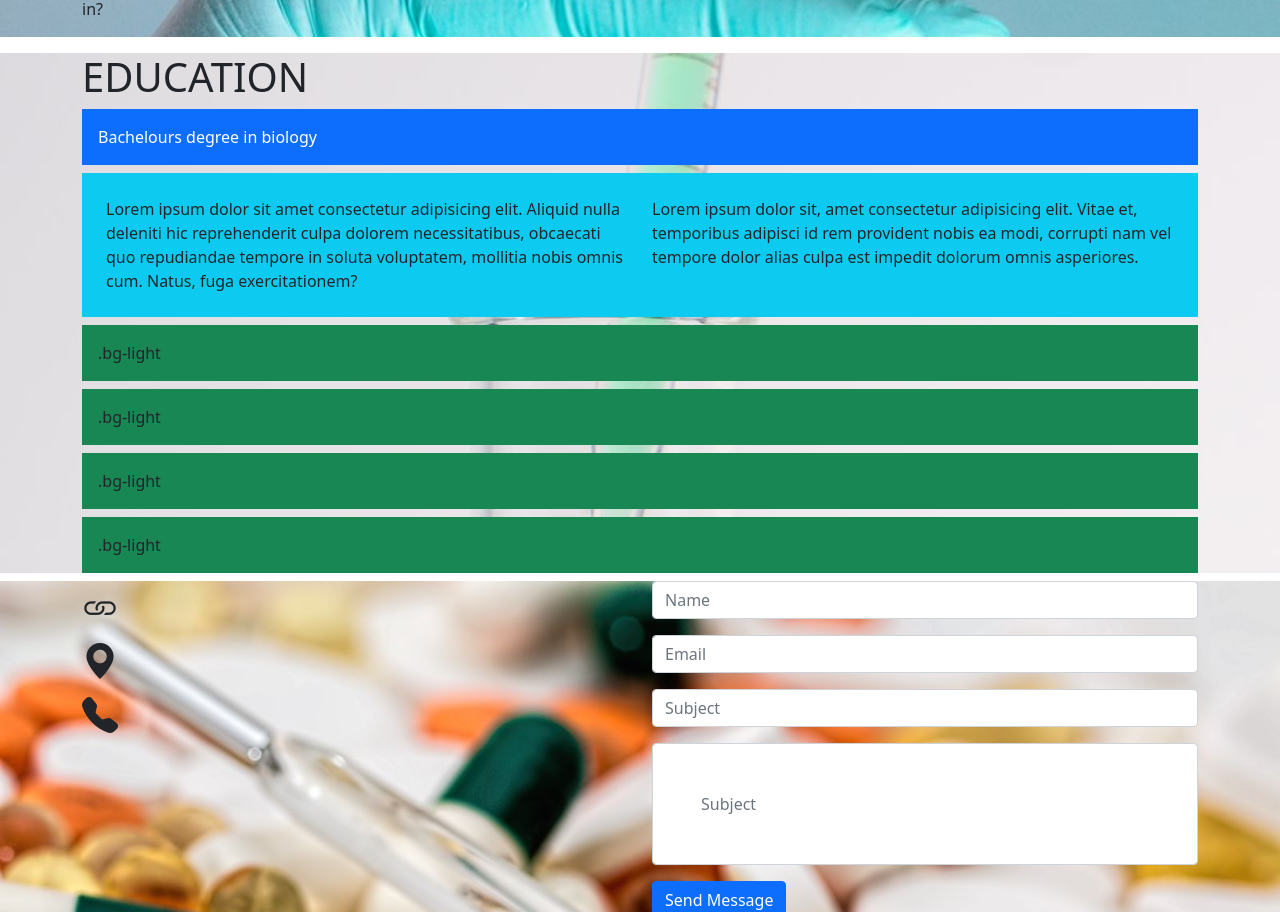
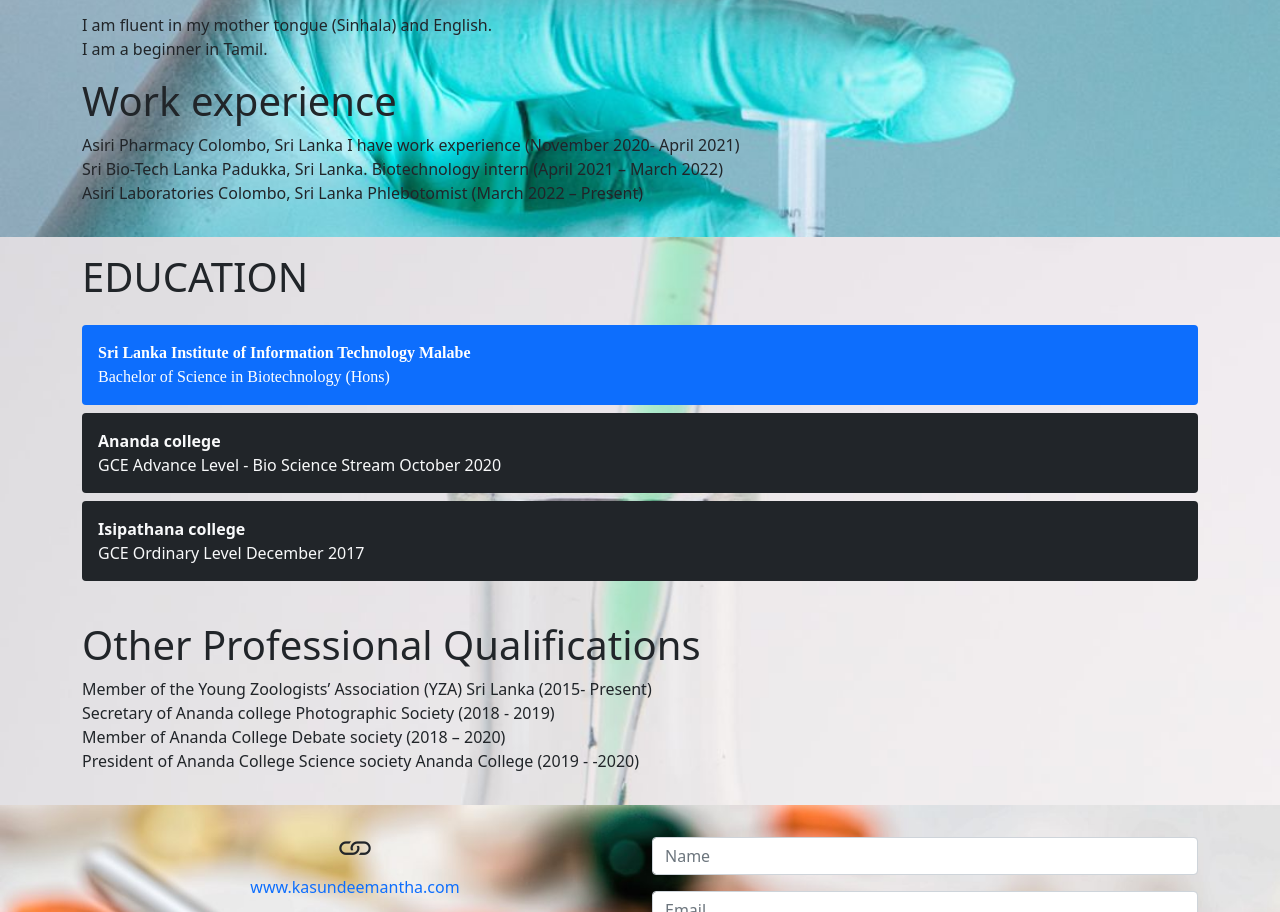
Before and after one commit to DSmabulage/Kasun, a plain HTML site: page index.html in a window 1280 px wide. Shown: the part 781-1693 px from the top of the page. Drawn offline with nearby package versions, Linux system fonts and the light colour scheme; a web font is replaced by a local one.

Commit message:
main template

```diff
--- a/index.html
+++ b/index.html
@@ -32,7 +32,7 @@
             <div class="collapse navbar-collapse" id="navbarColor02">
                 <ul class="navbar-nav ms-auto">
                     <li class="nav-item">
-                        <a class="nav-link" href="#">Home</a>
+                        <a class="nav-link" href="">Home</a>
                     </li>
                     <li class="nav-item">
                         <a class="nav-link" href="#">About</a>
@@ -47,7 +47,7 @@
                         <a class="nav-link" href="#">Experience</a>
                     </li>
                     <li class="nav-item">
-                        <a class="nav-link" href="#">Contact</a>
+                        <a class="nav-link" href="#contact-sec">Contact</a>
                     </li>
                 </ul>
             </div>
@@ -55,7 +55,7 @@
     </nav>
 
     <div class="jumbotron main-background">
-        <div class="container-fluid">
+        <div class="container-fluid py-3">
             <div class="row py-5">
                 <div class="col-6 my-auto" style="text-align: center">
                     <h3><small>Hello, I'm</small> <br> Kasun Deemantha</h3><br>
@@ -72,64 +72,84 @@
         </div>
     </div>
     <div class="jumbotron first-sec">
-        <div class="container">
+        <div class="container py-3">
             <p>MY SPECIALITY</p>
             <h1>MY SKILLS</h1>
-            <p class="pt-4 pb-3">
-                Lorem ipsum dolor sit amet consectetur, adipisicing elit. Fugiat, vitae error quas vel deserunt nostrum,
-                sunt laborum tempore quo architecto culpa iste ratione consectetur suscipit harum eum magni assumenda.
-                Omnis
-                doloribus cumque assumenda voluptas dolores praesentium illo beatae quis in?
+            <p class="">
+                An ambitious person has the potential to pursue challenging
+                goals. interested in the Biotechnology field and aims to specialize in these areas.
+            </p>
+
+            <p>I am fluent in my mother tongue (Sinhala) and English. <br>
+                I am a beginner in Tamil.
+            </p>
+
+            <h1>Work experience</h1>
+            <p>
+                Asiri Pharmacy Colombo, Sri Lanka
+                I have work experience (November 2020- April 2021) <br>
+                Sri Bio-Tech Lanka Padukka, Sri Lanka.
+                Biotechnology intern (April 2021 – March 2022) <br>
+                Asiri Laboratories Colombo, Sri Lanka
+                Phlebotomist (March 2022 – Present)
             </p>
         </div>
     </div>
     <div class="jumbotron second-sec">
-        <div class="container">
+        <div class="container py-3">
+            <h1>EDUCATION</h1>
+            <div class="p-3 mb-2 bg-primary text-white mt-4 rounded"><strong>Sri Lanka Institute of Information
+                    Technology
+                    Malabe</strong> <br> Bachelor of Science in Biotechnology (Hons)</div>
 
-            <h1>EDUCATION</h1>
-            <div class="p-3 mb-2 bg-primary text-white">Bachelours degree in biology</div>
+            <div class="p-3 mb-2 bg-dark text-light rounded"><strong>Ananda college</strong><br>
+                GCE Advance Level - Bio Science Stream October
+                2020</div>
+            <div class="p-3 mb-2 bg-dark
+            text-light rounded"><strong>Isipathana college</strong><br>
+                GCE Ordinary Level December
+                2017</div>
 
-            <div class="p-4 mb-2 bg-info text-dark">
-                <div class="row">
-                    <div class="col-6"> Lorem ipsum dolor sit amet consectetur adipisicing elit. Aliquid nulla deleniti
-                        hic
-                        reprehenderit culpa dolorem necessitatibus, obcaecati quo repudiandae tempore in soluta
-                        voluptatem,
-                        mollitia nobis omnis cum. Natus, fuga exercitationem? </div>
-                    <div class="col-6">Lorem ipsum dolor sit, amet consectetur adipisicing elit. Vitae et, temporibus
-                        adipisci id rem provident nobis ea modi, corrupti nam vel tempore dolor alias culpa est impedit
-                        dolorum omnis asperiores. </div>
-                </div>
-            </div>
+        </div>
+        <div class="container py-3">
+            <h1>Other Professional Qualifications</h1>
+            <p>
 
-            <div class="p-3 mb-2 bg-success text-dark">.bg-light</div>
-            <div class="p-3 mb-2 bg-success text-dark">.bg-light</div>
-            <div class="p-3 mb-2 bg-success text-dark">.bg-light</div>
-            <div class="p-3 mb-2 bg-success text-dark">.bg-light</div>
+                Member of the Young Zoologists’ Association (YZA) Sri Lanka
+                (2015- Present) <br>
+                Secretary of Ananda college Photographic Society
+                (2018 - 2019)<br>
+                Member of Ananda College Debate society
+                (2018 – 2020)<br>
+                President of Ananda College Science society Ananda College
+                (2019 - -2020)
+            </p>
         </div>
     </div>
-    <div class="jumbotron contact-sec">
-        <div class="container">
+    <div class="jumbotron contact-sec" id="contact-sec">
+        <div class="container py-3">
             <div class="row">
-                <div class="col-6">
+                <div class="col-6" style="text-align: center">
                     <div class="row">
                         <i class="bi bi-link" style="font-size:36px;"></i>
+                        <a style="text-decoration:none ;"
+                            href="https://github.com/Kasundeemantha/HS22881854.github.io.git">www.kasundeemantha.com</a>
                     </div>
-                    <div class="row">
+                    <div class="row pt-3">
                         <i class="bi bi-geo-alt-fill" style="font-size:36px;"></i>
                     </div>
-                    <div class="row">
+                    <div class="row pt-3">
                         <i class="bi bi-telephone-fill" style="font-size:36px;"></i>
                     </div>
                 </div>
-                <div class="col-6">
+                <div class="col-6 pt-3">
                     <input class="form-control mb-3" type="text" placeholder="Name" aria-label="default input example">
                     <input class="form-control mb-3" type="text" placeholder="Email" aria-label="default input example">
                     <input class="form-control mb-3" type="text" placeholder="Subject"
                         aria-label="default input example">
-                    <input class="form-control mb-3 p-5" type="text" placeholder="Subject"
-                        aria-label="default input example">
-                    <button class="btn btn-primary">Send Message </button>
+                    <textarea placeholder="Content" class="form-control" id="exampleFormControlTextarea1"
+                        rows="3"></textarea>
+                    <button class="btn btn-primary mt-2">Send Message </button>
                 </div>
             </div>
             <div class="row">
--- a/style.css
+++ b/style.css
@@ -31,3 +31,7 @@
 .text-dark {
   background-color: aqua;
 }
+
+.text-white {
+  font-family: "Gentium Book Plus", serif;
+}
```
